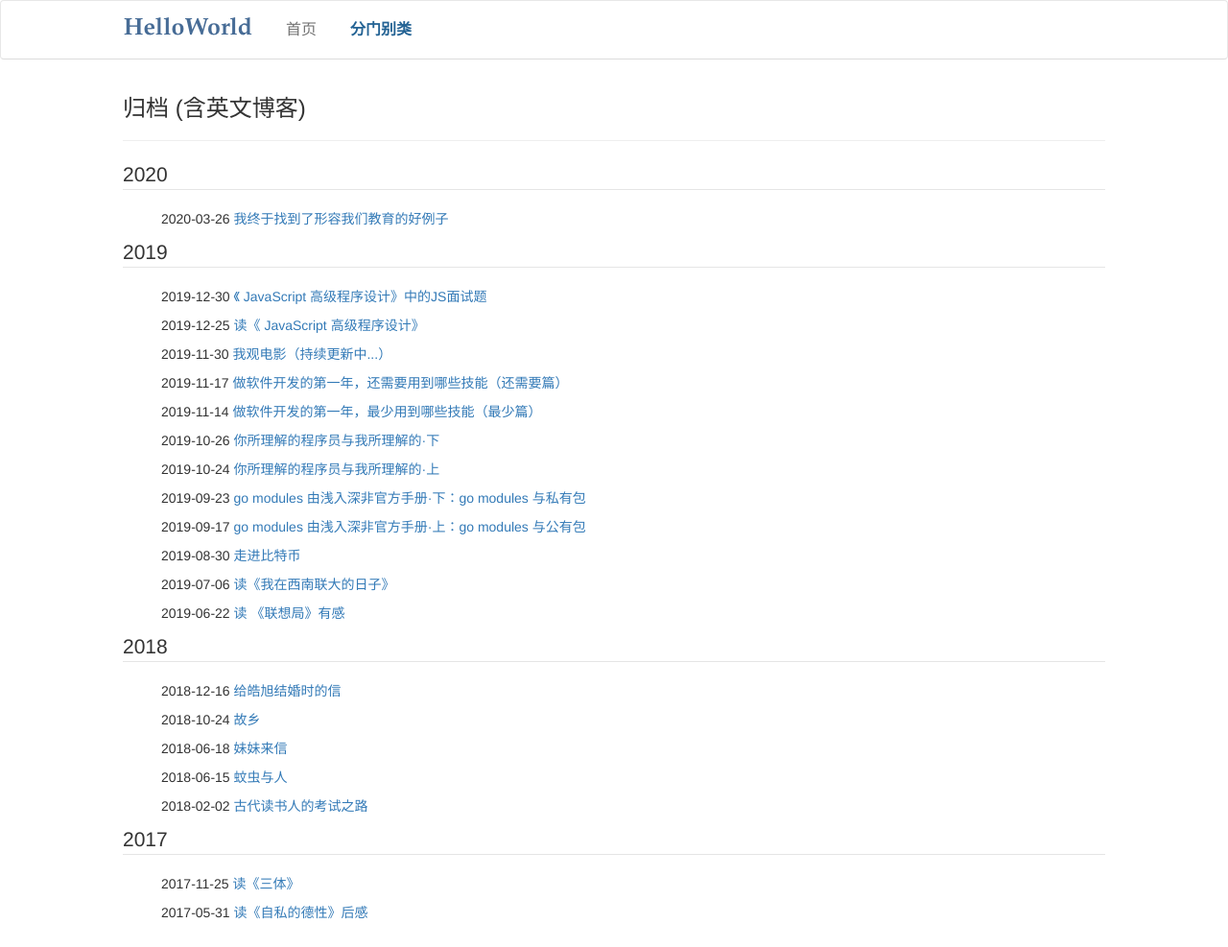
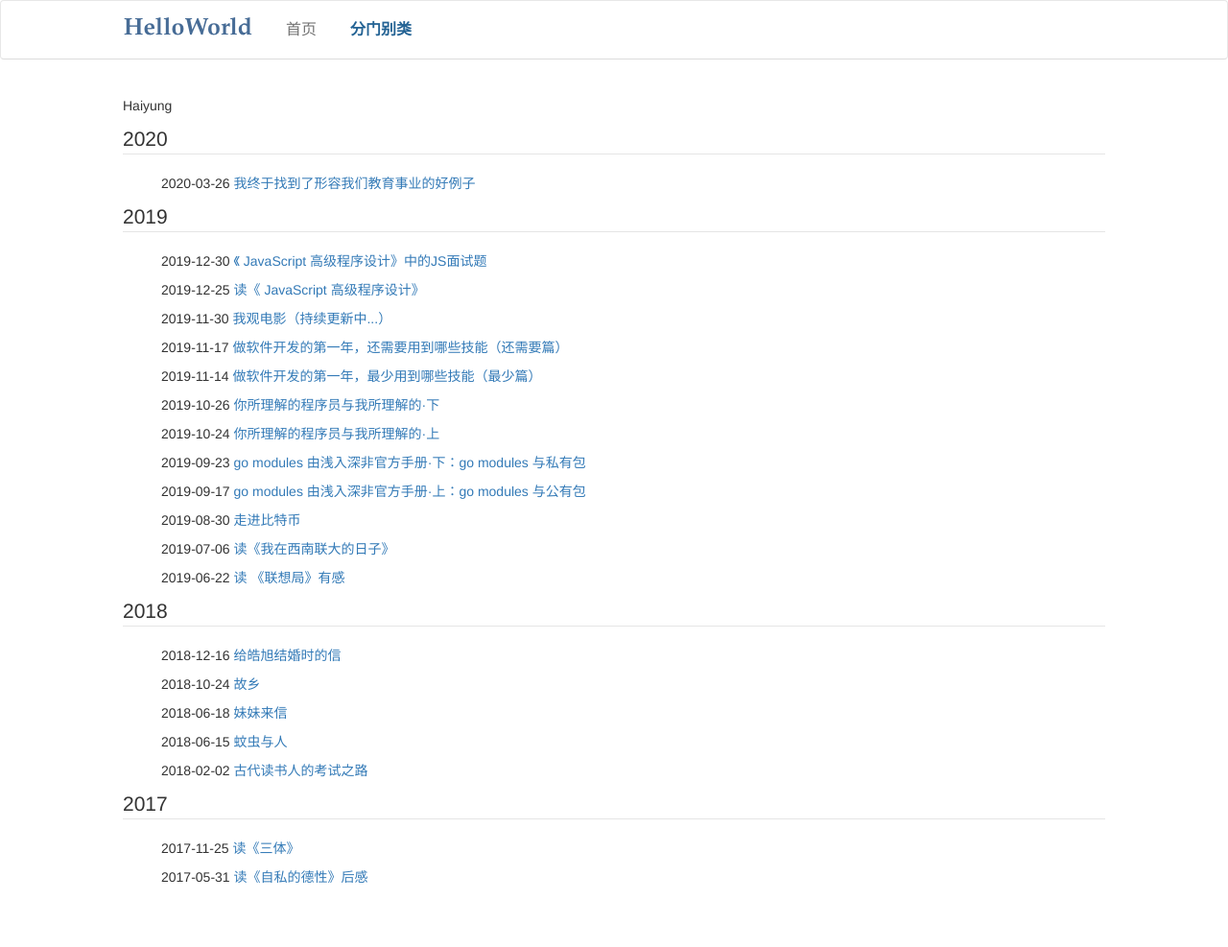
Before and after one commit to Haiyung/haiyung.github.io, a Jekyll site: the page built from pages/archive.md, in a window 1280 px wide. Shown: the whole page at 96% size. Built offline with Jekyll 4.4.1, drawn with Linux system fonts in a browser that asks for light colours; nearby versions of some CDN libraries; after the commit the page ends 950 px from its top, so only the background shows below that.

Commit message:
update: archive page and style sheet

```diff
--- a/_layouts/archive.html
+++ b/_layouts/archive.html
@@ -27,7 +27,7 @@
     </div>
 </nav>
 
-<main class="main-default">
+<main class="archive-content">
     {{ content }}
 </main>
 <script src="https://ajax.googleapis.com/ajax/libs/jquery/2.1.1/jquery.min.js"></script>
--- a/_posts/2020-03-26-our-education.md
+++ b/_posts/2020-03-26-our-education.md
@@ -1,14 +1,14 @@
 ---
 layout: post
-title: 我终于找到了形容我们教育的好例子
+title: 我终于找到了形容我们教育事业的好例子
 date: 2020-03-26 21:00:00
 categories: blog-cn
 tags: 个人随想集
 ---
 
-## 我终于找到了形容我们教育的好例子
+## 我终于找到了形容我们教育事业的好例子
 
-我终于找到了形容我们教育的好例子了。
+我终于找到了形容我们教育事业的好例子了。
 
 中学教育不是以知识为导向，也不是以品德为导向，中学教育纯粹是以分数为导向，尽管它是以传授知识为载体，但本质上，还是唯“分数”论。这种赤裸裸的“分数竞赛”与拍卖时买家间的竞争类似：
 
--- a/css/home.css
+++ b/css/home.css
@@ -83,6 +83,10 @@
     text-decoration: underline;
 }
 
+.archive-content {
+    margin: 38px 10% 2% 10%;
+}
+
 @media screen and (max-width: 768px) {
     .navbar .navbar-header .navbar-toggle {
         border-color: #fff;
--- a/pages/archive.md
+++ b/pages/archive.md
@@ -4,9 +4,8 @@ title: 分门别类
 permalink: /archive
 ---
 
-### 归档 (含英文博客)
+Haiyung
 
----
 
 {% for post in site.posts  %}{% capture this_year %}{{ post.date | date: "%Y" }}{% endcapture %}
 {% capture this_month %}{{ post.date | date: "%m" }}{% endcapture %}
```
Also changed, not shown: _drafts/after-reading-react-full-stack-developer.md (+1 -1 lines), _posts/2017-05-31-the-virtue-of-selfishness.md (+6 -2 lines).
